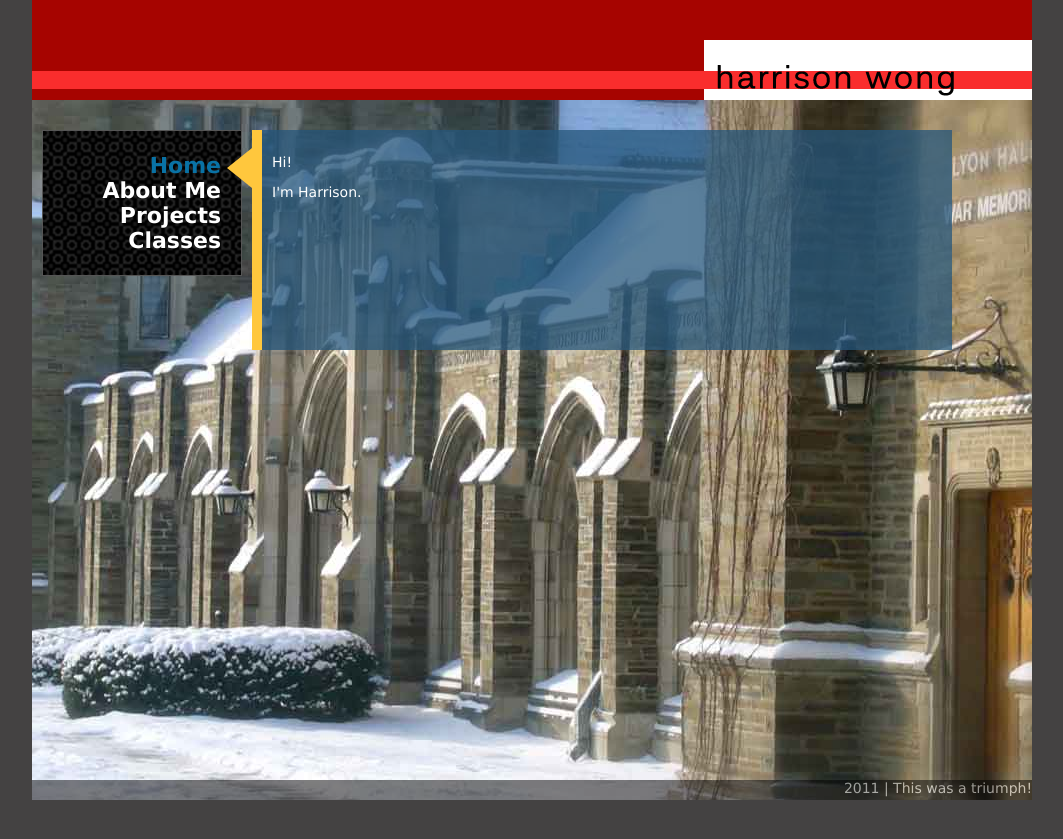
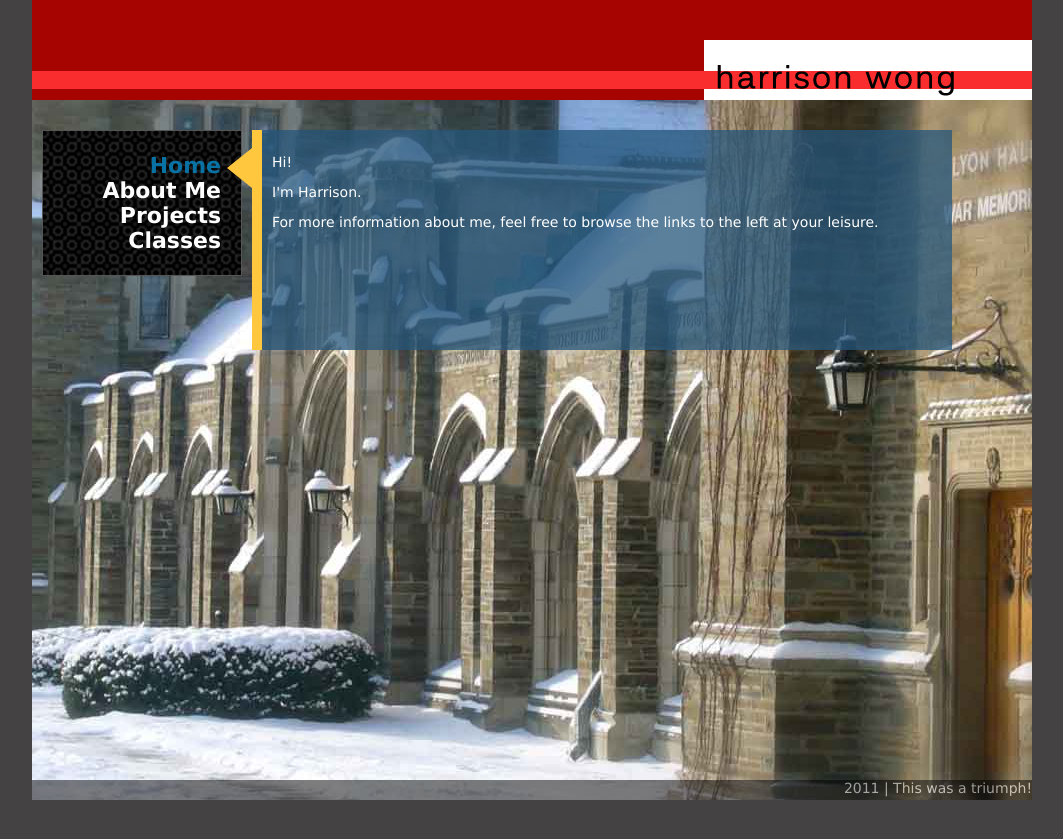
Before and after one commit to HarrisonW/harrisonw.github.io, a Jekyll site: the page built from index.html, in a window 1280 px wide. Shown: the top 839 px of the page, without its empty margins (108-1171 px from the left). Built offline with Jekyll 4.4.1, drawn with Linux system fonts in a browser that asks for light colours.

Commit message:
Updated homepage

```diff
--- a/index.html
+++ b/index.html
@@ -3,3 +3,4 @@ layout: default
 ---
 <p>Hi!</p>
 <p>I'm Harrison.</p>
+<p>For more information about me, feel free to browse the links to the left at your leisure.</p>
```
